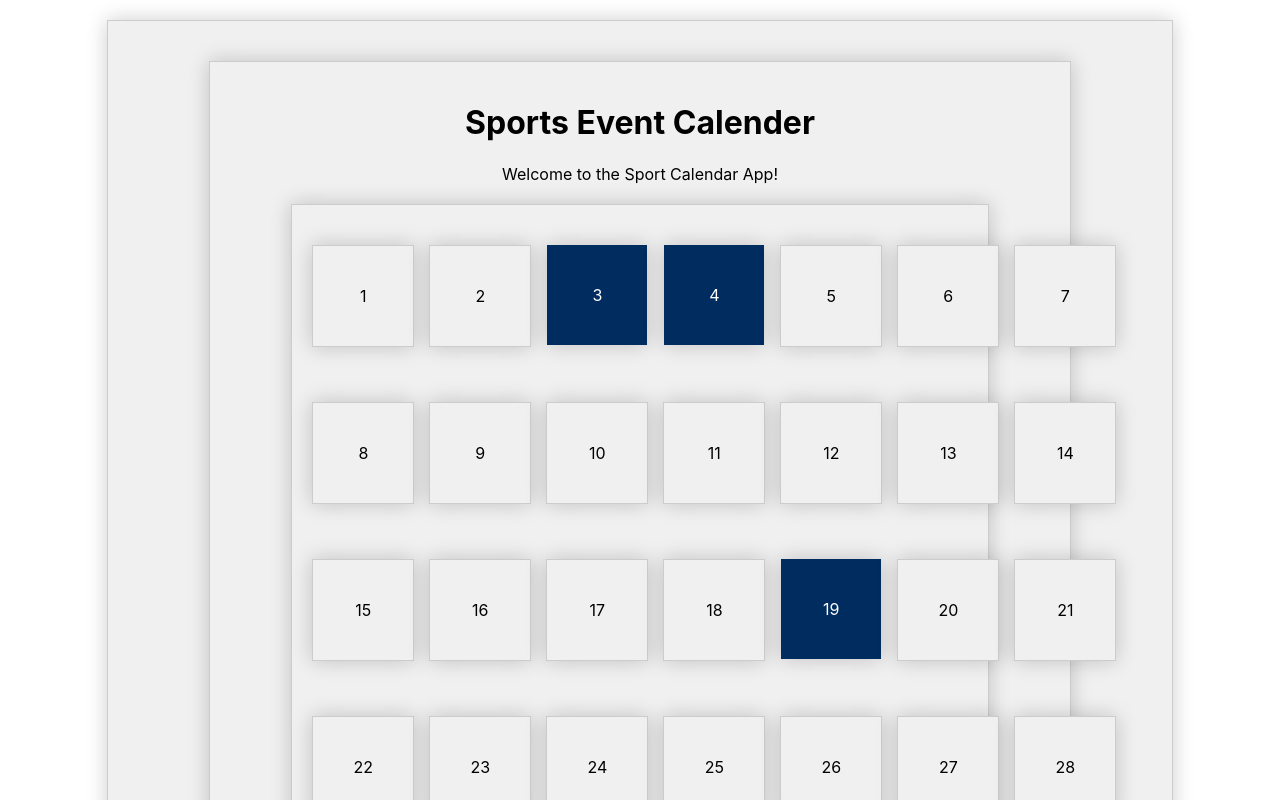
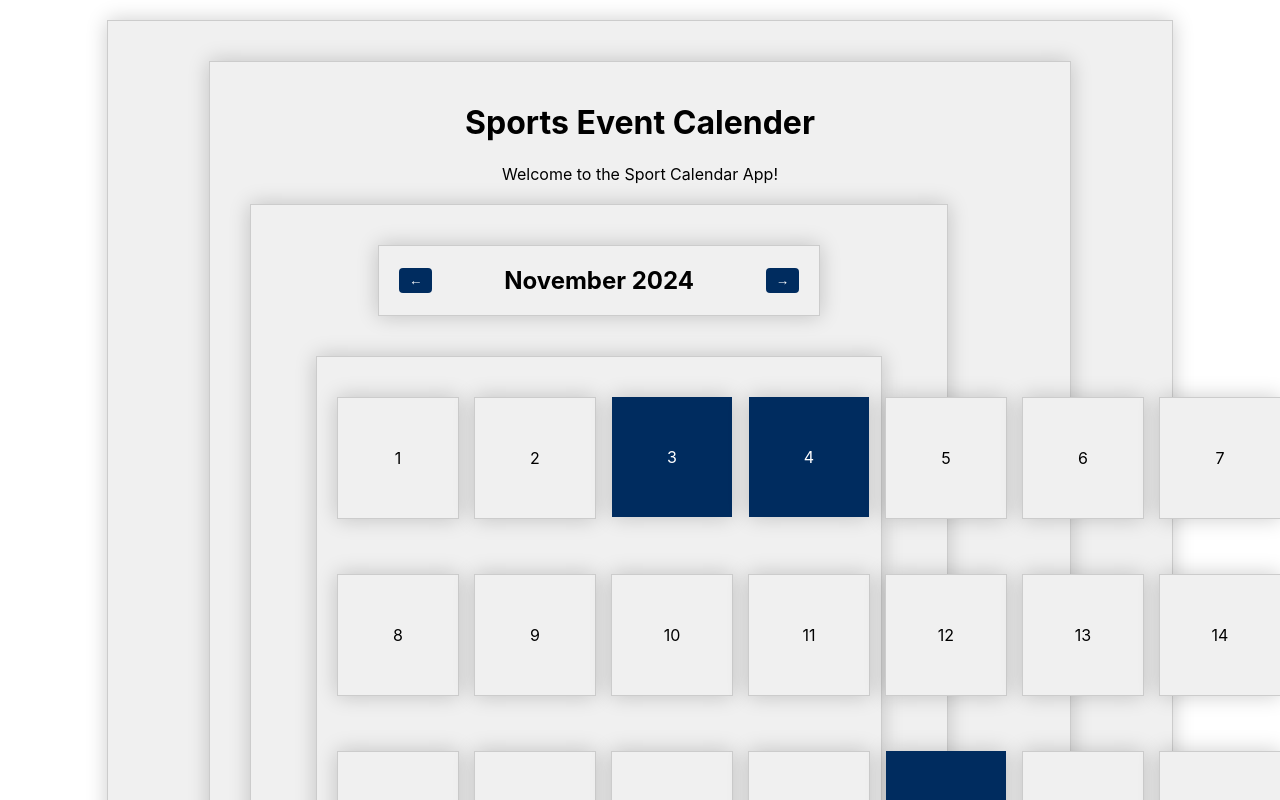
Before and after one commit to Jeeems10/sport-calendar-sportradar-ponce, a React (Create React App) app: page / in a window 1280 px wide. Shown: the top 800 px of the page. Built offline with nearby package versions, Linux system fonts and the light colour scheme.

Commit message:
-Add detailed event matching logic and date-based navigation -Updated EventDetail component to use consistent ID logic for matching events. - Added month navigation to the Calendar component for better usability.

```diff
--- a/src/components/Calendar.css
+++ b/src/components/Calendar.css
@@ -8,25 +8,26 @@
 .calendar-day {
   border: 1px solid #ccc;
   padding: 20px;
-  width: 60px;
-  height: 60px;
+  width: 80px; /* Etwas breiter für Spielinfos */
+  height: 80px; /* Etwas höher für zusätzlichen Platz */
   text-align: center;
   position: relative;
   display: flex;
+  flex-direction: column; /* Ermöglicht vertikales Stapeln */
   align-items: center;
   justify-content: center;
   cursor: pointer;
 }
 
 .calendar-day.event-day {
-  background-color: #002c5f;
+  background-color: #002c5f; /* Sportradar Blau */
   color: white;
   border: none;
 }
 
-
 .day-number {
   font-size: 16px;
+  font-weight: bold;
 }
 
 .event-marker {
@@ -34,5 +35,56 @@
   font-size: 14px;
   position: absolute;
   top: 5px;
-  right: 5px; /* Abstand vom rechten Rand */
+  right: 5px;
 }
+
+.event-details {
+  position: absolute; /* Innerhalb der Zelle */
+  bottom: 5px; /* Abstand vom unteren Rand der Zelle */
+  left: 5px; /* Abstand vom linken Rand der Zelle */
+  background-color: white; /* Hintergrundfarbe für die Details */
+  color: black; /* Textfarbe */
+  padding: 5px; /* Abstand innerhalb der Box */
+  font-size: 12px; /* Kleinere Schrift */
+  border-radius: 5px; /* Abgerundete Ecken */
+  box-shadow: 0px 2px 5px rgba(0, 0, 0, 0.2); /* Schatten für bessere Lesbarkeit */
+  max-width: 90%; /* Begrenzung der Breite */
+  z-index: 1; /* Stellt sicher, dass es sichtbar ist */
+  text-align: left; /* Textausrichtung */
+  white-space: normal; /* Text kann umbrechen */
+}
+
+.calendar-container {
+  display: flex;
+  flex-direction: column;
+  align-items: center;
+  margin: 20px;
+}
+
+.calendar-header {
+  display: flex;
+  align-items: center;
+  justify-content: space-between;
+  width: 100%;
+  max-width: 400px;
+  margin-bottom: 20px;
+}
+
+.calendar-header h2 {
+  margin: 0;
+  font-size: 24px;
+  text-align: center;
+}
+
+.calendar-header button {
+  background-color: #002c5f;
+  color: white;
+  border: none;
+  padding: 5px 10px;
+  border-radius: 4px;
+  cursor: pointer;
+}
+
+.calendar-header button:hover {
+  background-color: #004080;
+}
--- a/src/components/Calendar.js
+++ b/src/components/Calendar.js
@@ -1,34 +1,63 @@
-import React from 'react';
+import React, { useState } from 'react';
 import { useNavigate } from 'react-router-dom';
-import './Calendar.css'
+import './Calendar.css';
 
-const Calendar = ({events}) => {
+const Calendar = ({ events }) => {
   const navigate = useNavigate();
-  const daysInMonth = Array.from({length: 30}, (_, i) => i + 1);
+  const [currentDate, setCurrentDate] = useState(new Date(2024, 10, 1));
+
+  const daysInMonth = (month, year) => new Date(year, month + 1, 0).getDate();
+
+  const changeMonth = (direction) => {
+    setCurrentDate((prevDate) => {
+      const newDate = new Date(prevDate);
+      newDate.setMonth(newDate.getMonth() + direction);
+      return newDate;
+    });
+  };
 
   const getEventsForDay = (day) => {
-    return events.filter(event => {
-      const eventDate = new Date(event.dateVenue).getDate();
-      return eventDate === day;
-    } );
+    return events.filter((event) => {
+      const eventDate = new Date(event.dateVenue);
+      return (
+        eventDate.getDate() === day &&
+        eventDate.getMonth() === currentDate.getMonth() &&
+        eventDate.getFullYear() === currentDate.getFullYear()
+      );
+    });
   };
 
+  const days = Array.from(
+    { length: daysInMonth(currentDate.getMonth(), currentDate.getFullYear()) },
+    (_, i) => i + 1
+  );
+
   return (
+    <div className="calendar-container">
+      <div className="calendar-header">
+        <button onClick={() => changeMonth(-1)}>←</button>
+        <h2>
+          {currentDate.toLocaleString('default', { month: 'long' })} {currentDate.getFullYear()}
+        </h2>
+        <button onClick={() => changeMonth(1)}>→</button>
+      </div>
       <div className="calendar">
-        {daysInMonth.map(day => {
-            const hasEvent = getEventsForDay(day).length > 0;
+        {days.map((day) => {
+          const eventsForDay = getEventsForDay(day);
+          const hasEvent = eventsForDay.length > 0;
 
           return (
             <div
               key={day}
               className={`calendar-day ${hasEvent ? 'event-day' : ''}`}
-                    onClick={hasEvent ? () => navigate(`/event/${day}`) : null}
+              onClick={hasEvent ? () => navigate(`/event/${day}-${events.indexOf(eventsForDay[0])}`) : null}
             >
               <span>{day}</span>
             </div>
           );
         })}
       </div>
+    </div>
   );
 };
 
--- a/src/components/EventDetail.js
+++ b/src/components/EventDetail.js
@@ -1,14 +1,19 @@
 import React from 'react';
 import { useParams } from 'react-router-dom';
-import './EventDetail.css'
+import './EventDetail.css';
 
 const EventDetail = ({ events }) => {
   const { eventId } = useParams();
-  const event = events[eventId];
+  const [day, index] = eventId.split('-');
+  const event = events.find(
+    (event, idx) =>
+      `${new Date(event.dateVenue).getDate()}-${idx}` === eventId
+  );
 
   if (!event) {
     return <h2>Event not found</h2>;
   }
+
 
   return (
     <div>
@@ -28,4 +33,5 @@ const EventDetail = ({ events }) => {
   );
 };
 
+
 export default EventDetail;
```
Lines whose indentation alone changed are shown as unchanged.
